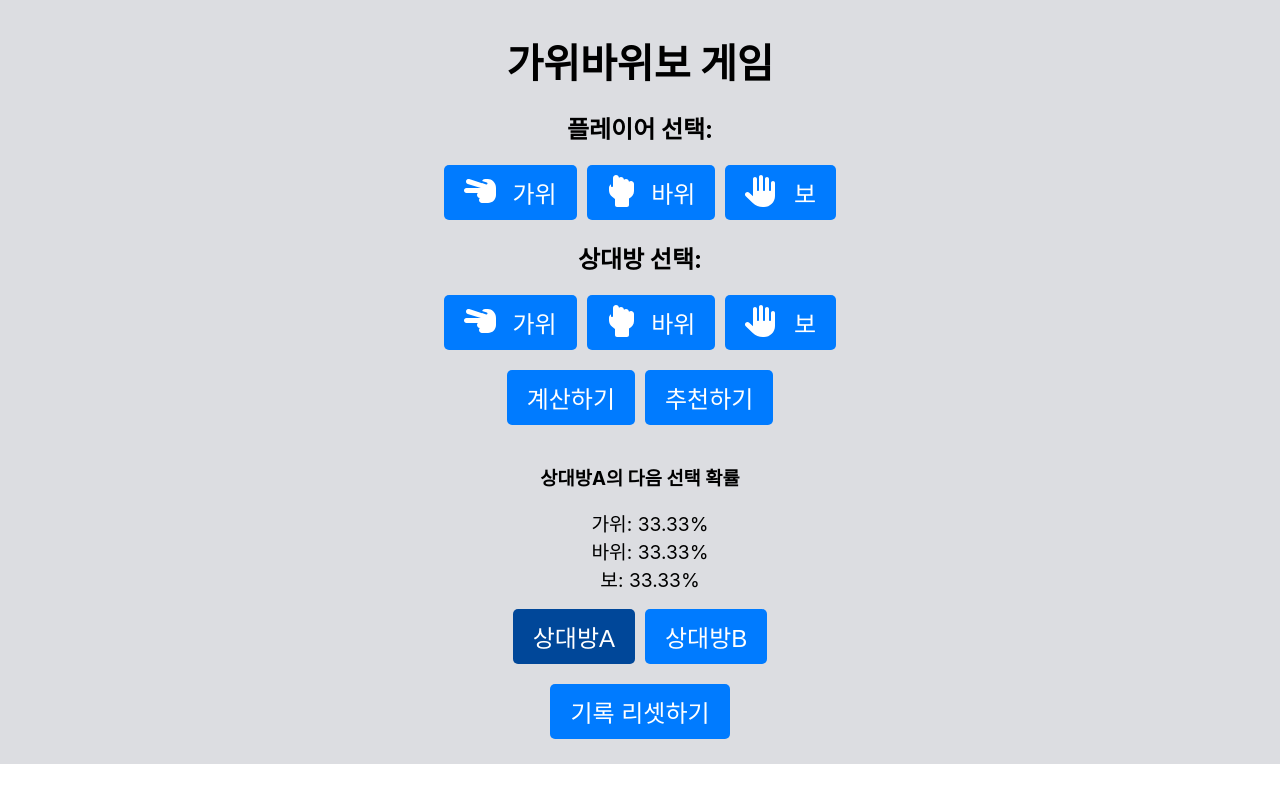
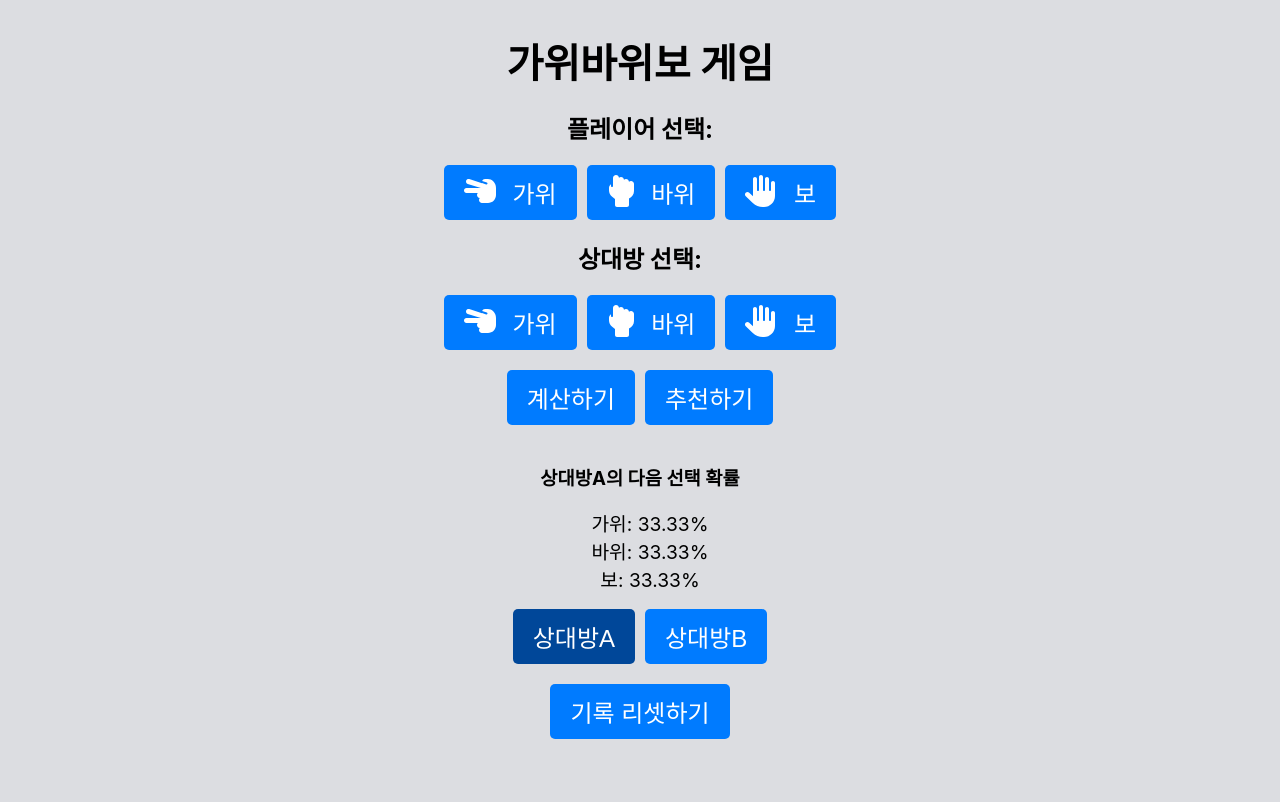
Before and after one commit to KKKHun2/RockPaperScissors, a React (Create React App) app: page / in a window 1280 px wide. Shown: the top 802 px of the page. Built offline with nearby package versions, Linux system fonts and the light colour scheme; the HTML template or start-up script is replaced by a standard one.

Commit message:
🚑 폰화면에서 아래 하양배경 기존색상으로 수정

```diff
--- a/src/App.jsx
+++ b/src/App.jsx
@@ -7,7 +7,7 @@ const Container = styled.div`
   text-align: center;
   padding: 5px;
   background-color: #dcdde1;
-  height: screen;
+  min-height: 100vh;
 `;
 
 const Title = styled.h1`
```
